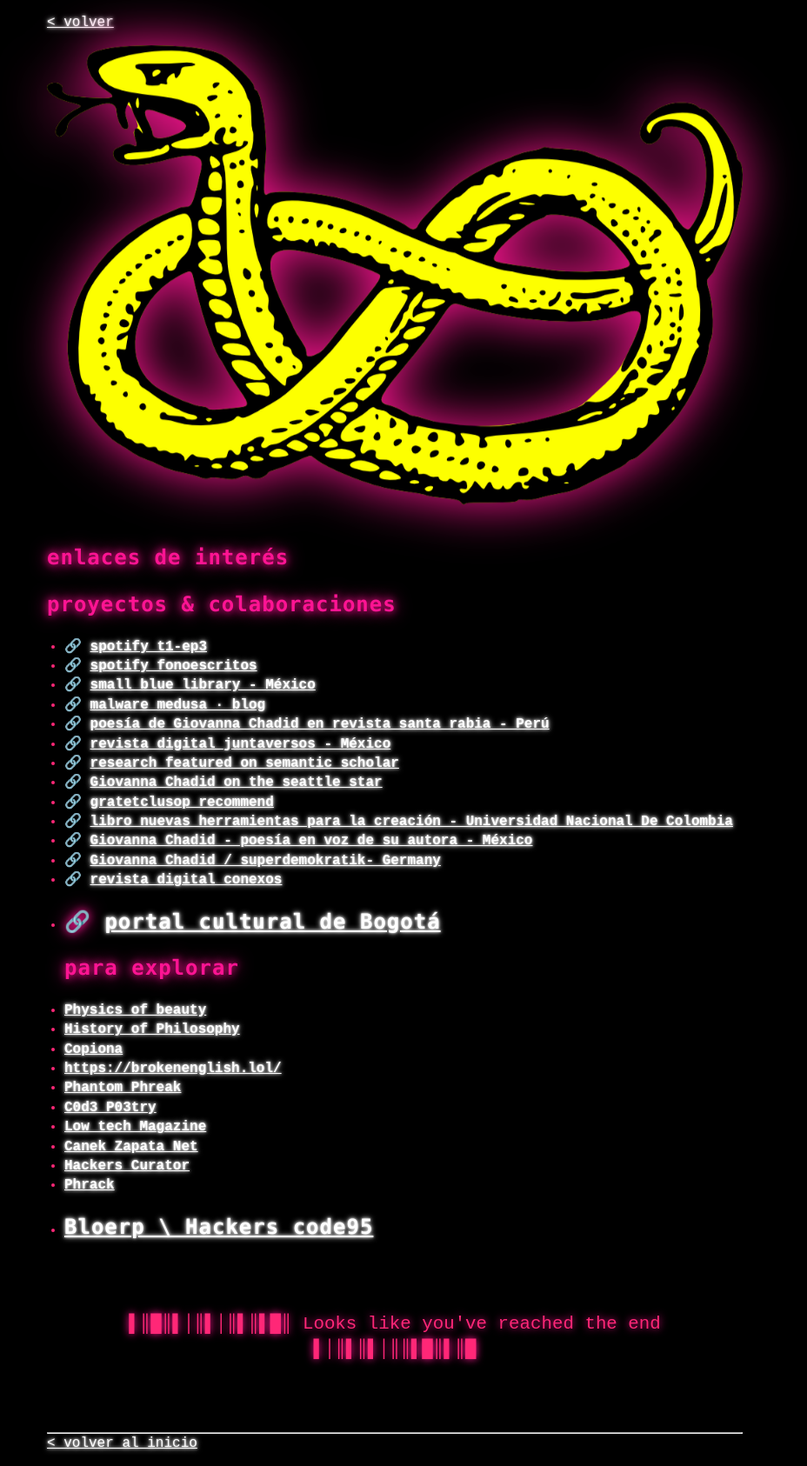
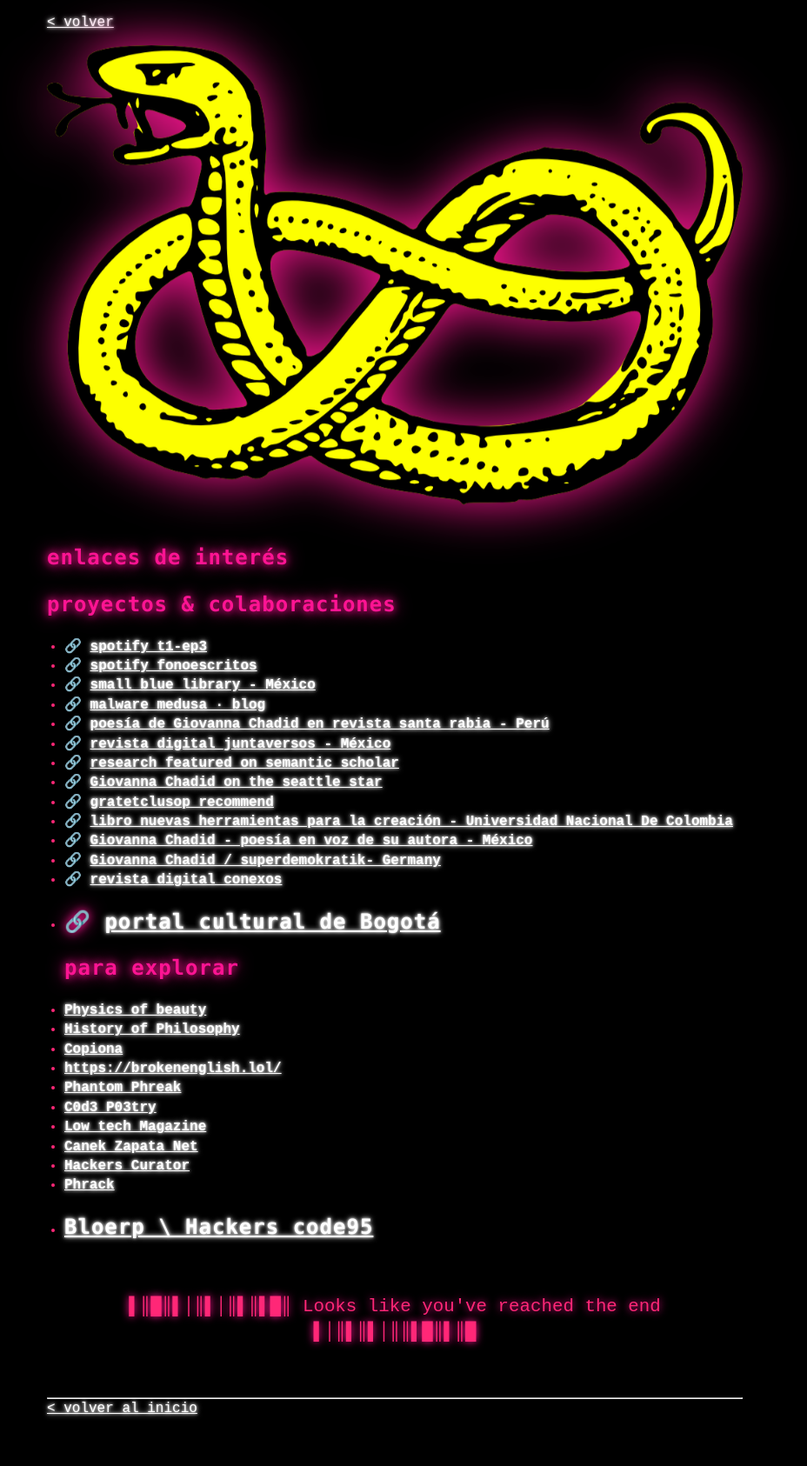
Before and after one commit to medusahra/medusahra.github.io, a Jekyll site: the page built from enlaces.md, in a window 1280 px wide. Shown: the whole page at 87% size, without its empty margins (186-1114 px from the left). Built offline with Jekyll 4.4.1, drawn with Linux system fonts in a browser that asks for light colours; after the commit the page ends 1646 px from its top, so only the background shows below that.

Commit message:
Update enlaces.md

```diff
--- a/enlaces.md
+++ b/enlaces.md
@@ -34,7 +34,7 @@
 - **<a href="http://www.phrack.org/" target="_blank">Phrack</a>**
 - **<a href="https://bloerp.de/code/tempel/hackers/hackersFinal.c.html" target="_blank">Bloerp \ Hackers code95</a>**
 ---
-<div style="text-align: center; margin: 80px 0; font-size: 1.3em; color: #ff1493; text-shadow: 0 0 10px #ff1493; font-family: monospace;">
+<div style="text-align: center; margin: 60px 0; font-size: 1.3em; color: #ff1493; text-shadow: 0 0 10px #ff1493; font-family: monospace;">
 ▌║█║▌│║▌│║▌║▌█║ Looks like you've reached the end ▌│║▌║▌│║║▌█║▌║█
 </div>
 ---
```
